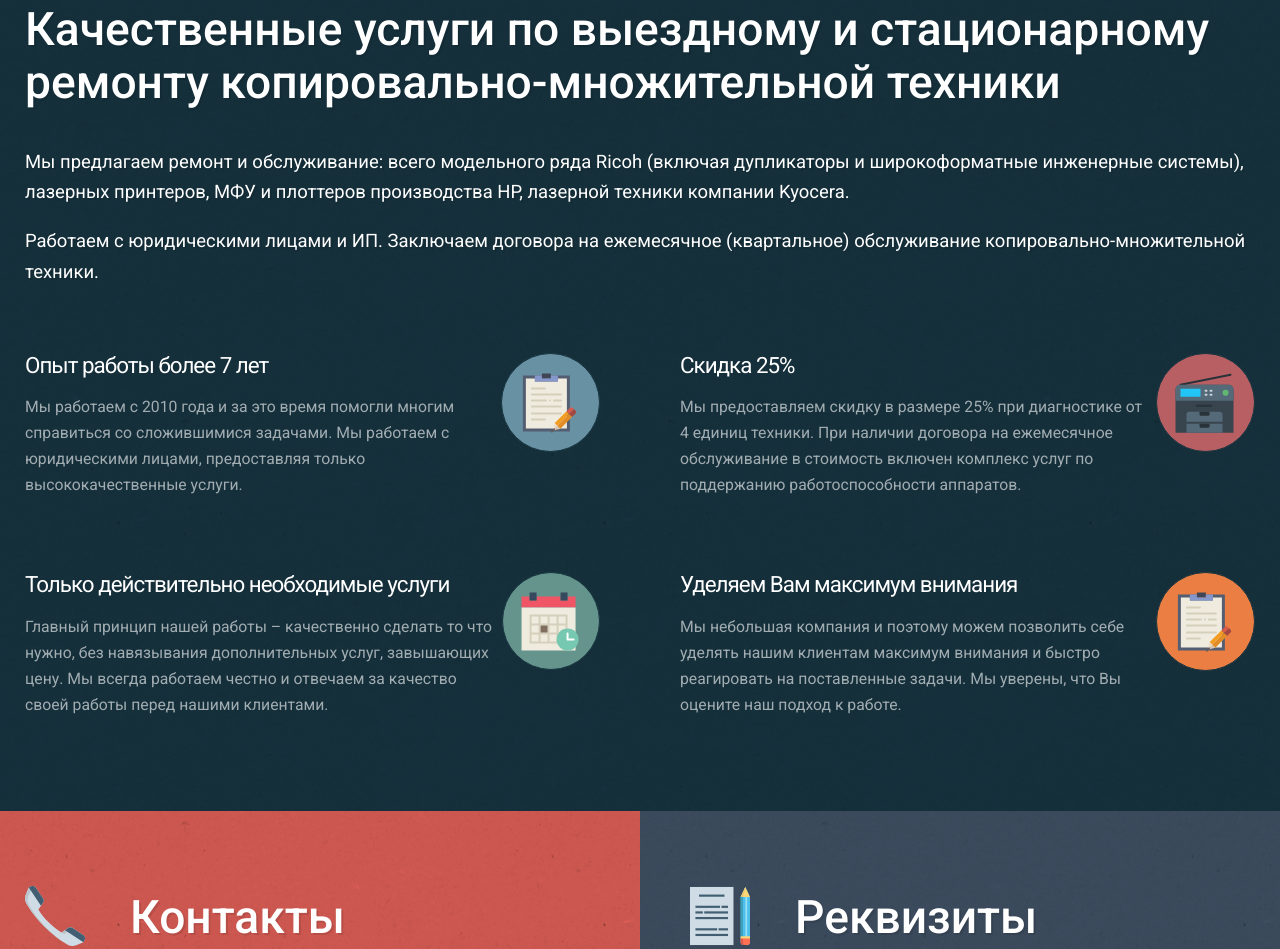
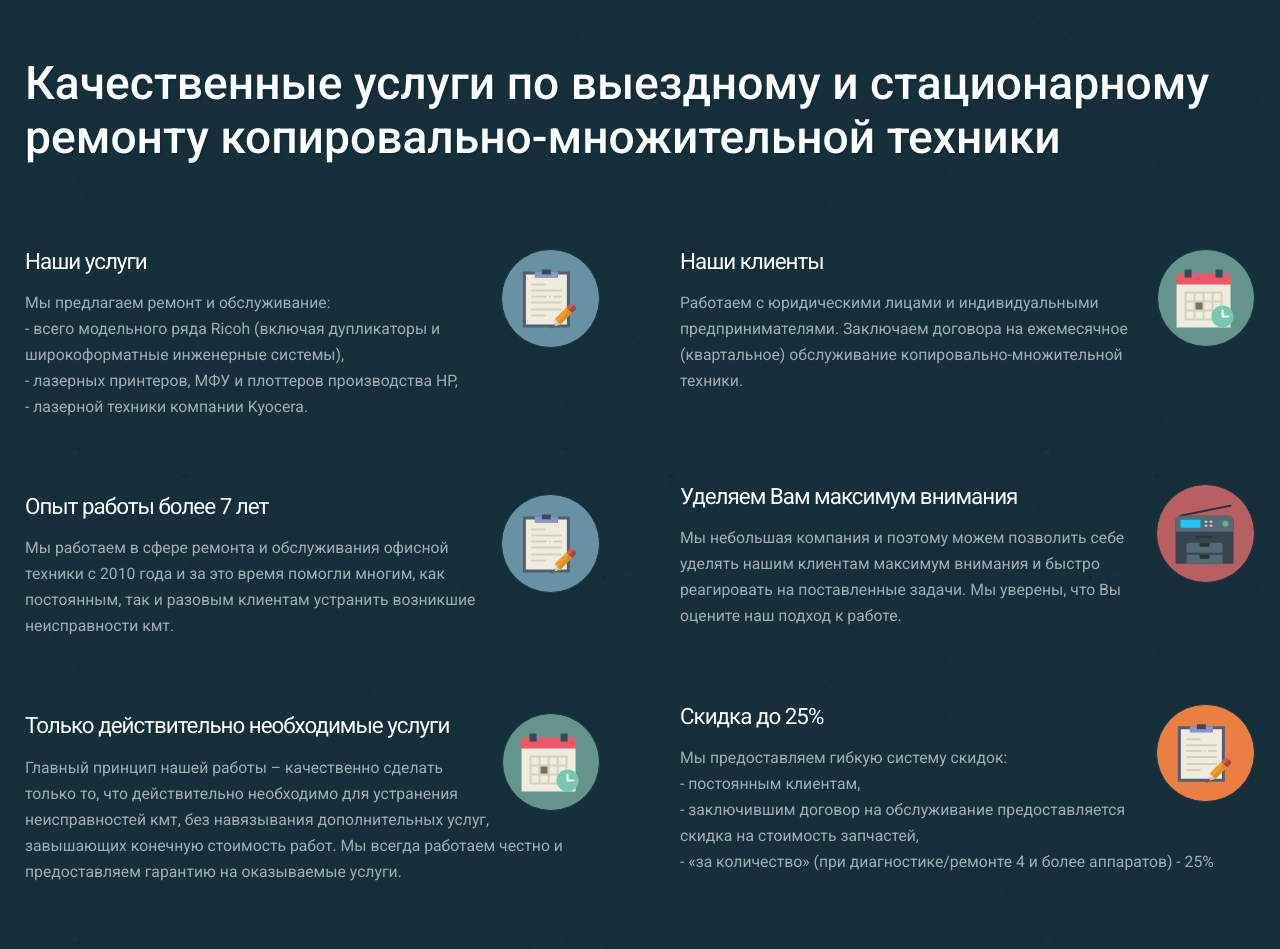
Before and after one commit to PratkinV/printer-repair, a website: page app/index.html in a window 1280 px wide. Shown: the part 763-1712 px from the top of the page. Drawn offline with Linux system fonts and the light colour scheme; files whose address does not match are found by name.

Commit message:
Text correction from Alexey

```diff
--- a/app/assets/styles/modules/_feature-item.css
+++ b/app/assets/styles/modules/_feature-item.css
@@ -52,4 +52,8 @@
     & p {
       color: #a2adb2;
     }
+
+   /* & .feature-item__p--white {
+      color: #FFF;
+    }*/
 }
--- a/app/index.html
+++ b/app/index.html
@@ -45,7 +45,7 @@
  <div class="large-hero">
    <div class="wrapper wrapper--flexed">
      <div class="large-hero__text-content">
-        <h1 class="large-hero__title">Ремонт копировальной техники в Москве и Московской области</h1>
+        <h1 class="large-hero__title">Ремонт и обслуживание копировальной техники в Москве и Московской области</h1>
         <!--<h2 class="large-hero__subtitle">One trip away.</h2>-->
         <div class="large-hero__description"><p>Индивидуальный предприниматель Уваров Алексей Сергеевич предлагает услуги по обслуживанию, диагностике и ремонту копировально-множительной техники Ricoh, HP, Kyocera.</p></div>
         <p><a href="#features" class="btn btn--white open-modal">Преимущества</a></p>
@@ -90,34 +90,45 @@
  <div id="services" class="services page-section page-section--blue" data-matching-link="#services-link">
    <div class="wrapper">
      <h2 class="headline  headline--main">Качественные услуги по выездному и стационарному ремонту копировально-множительной техники</h2>
-     <h3 class="large-hero__description">Мы предлагаем ремонт и обслуживание: всего модельного ряда Ricoh (включая дупликаторы и широкоформатные инженерные системы), лазерных принтеров, МФУ и плоттеров производства HP, лазерной техники компании Kyocera.</h3>
-     <h3 id="features" class="large-hero__description" data-matching-link="#features-link">Работаем с юридическими лицами и ИП. Заключаем договора на ежемесячное (квартальное) обслуживание копировально-множительной техники.</h3>
+     <!--<h3 class="large-hero__description">Мы предлагаем ремонт и обслуживание: всего модельного ряда Ricoh (включая дупликаторы и широкоформатные инженерные системы), лазерных принтеров, МФУ и плоттеров производства HP, лазерной техники компании Kyocera.</h3>
+     <h3 id="features" class="large-hero__description" data-matching-link="#features-link">Работаем с юридическими лицами и ИП. Заключаем договора на ежемесячное (квартальное) обслуживание копировально-множительной техники.</h3>-->
      <div class="row row--gutters-large row--t-padding generic-content-container">
+
           <div class="row__medium-6">
-
+            <div class="feature-item">
+                <span class="icon icon--svg--004-notepad feature-item__icon feature-item__icon--mainBlue"></span>
+                <h3 class="feature-item__title">Наши услуги</h3>
+                <p id="features" data-matching-link="#features-link">Мы предлагаем ремонт и обслуживание:<br> - всего модельного ряда Ricoh (включая дупликаторы и широкоформатные инженерные системы), <br> - лазерных принтеров, МФУ и плоттеров производства HP, <br> - лазерной техники компании Kyocera.</p>
+            </div>
             <div class="feature-item">
                 <span class="icon icon--svg--004-notepad feature-item__icon feature-item__icon--mainBlue"></span>
                 <h3 class="feature-item__title">Опыт работы более 7&nbsp;лет</h3>
-                <p>Мы работаем с 2010 года и за это время помогли многим справиться со сложившимися задачами. Мы работаем с юридическими лицами, предоставляя только высококачественные услуги.</p>
+                <p>Мы работаем  в сфере ремонта и обслуживания офисной техники с 2010 года и за это время помогли многим, как постоянным, так и разовым клиентам устранить возникшие неисправности кмт.</p>
             </div>
 
             <div class="feature-item">
                 <span class="icon icon--svg--005-calendar feature-item__icon feature-item__icon--mainGreen"></span>
                 <h3 class="feature-item__title">Только действительно необходимые услуги</h3>
-                <p>Главный принцип нашей работы – качественно сделать то что нужно, без навязывания дополнительных услуг, завышающих цену. Мы всегда работаем честно и отвечаем за качество своей работы перед нашими клиентами.</p>
+                <p>Главный принцип нашей работы – качественно сделать только то, что действительно необходимо для устранения неисправностей кмт, без навязывания дополнительных услуг, завышающих конечную стоимость работ. Мы всегда работаем честно и предоставляем гарантию на оказываемые услуги.</p>
             </div>
           </div>
 
           <div class="row__medium-6">
             <div class="feature-item">
+                <span class="icon icon--svg--005-calendar feature-item__icon feature-item__icon--mainGreen"></span>
+                <h3 class="feature-item__title">Наши клиенты</h3>
+                <p>Работаем с юридическими лицами и индивидуальными предпринимателями. Заключаем договора на ежемесячное (квартальное) обслуживание копировально-множительной техники.</p><br>
+            </div>
+            <div class="feature-item">
                 <span class="icon icon--svg--002-technology-1 feature-item__icon feature-item__icon--mainRed"></span>
-                <h3 class="feature-item__title">Скидка 25%</h3>
-                <p>Мы предоставляем скидку в размере 25% при диагностике от 4 единиц техники. При наличии договора на ежемесячное обслуживание в стоимость включен комплекс услуг по поддержанию работоспособности аппаратов.</p>
+                <h3 class="feature-item__title">Уделяем Вам максимум внимания</h3>
+                <p>Мы небольшая компания и поэтому можем позволить себе уделять нашим клиентам максимум внимания и быстро реагировать на поставленные задачи. Мы уверены, что Вы оцените наш подход к работе.</p>
+
             </div>
             <div class="feature-item">
                 <span class="icon icon--svg--004-notepad feature-item__icon feature-item__icon--mainOrange"></span>
-                <h3 class="feature-item__title">Уделяем Вам максимум внимания</h3>
-                <p>Мы небольшая компания и поэтому можем позволить себе уделять нашим клиентам максимум внимания и быстро реагировать на поставленные задачи. Мы уверены, что Вы оцените наш подход к работе.</p>
+                <h3 class="feature-item__title">Скидка до 25%</h3>
+                <p>Мы предоставляем гибкую систему скидок:<br> - постоянным клиентам, <br>- заключившим договор на обслуживание предоставляется скидка на стоимость запчастей, <br> - «за количество» (при диагностике/ремонте 4 и более аппаратов) - 25%</p>
             </div>
           </div>
       </div>
--- a/app/temp/styles/styles.css
+++ b/app/temp/styles/styles.css
@@ -1744,6 +1744,10 @@ html {
 .feature-item {
     position:relative;
     padding-bottom: 0.7rem;
+
+   /* & .feature-item__p--white {
+      color: #FFF;
+    }*/
 }
 
 @media (min-width: 530px) {
```
Also changed, not shown: docs/index.html (+22 -11 lines), app/assets/scripts/App.js (line endings or trailing spaces), docs/assets/images/icons/svg/017-title.svg, docs/assets/images/icons/svg/018-savings.svg, 2 other files.
